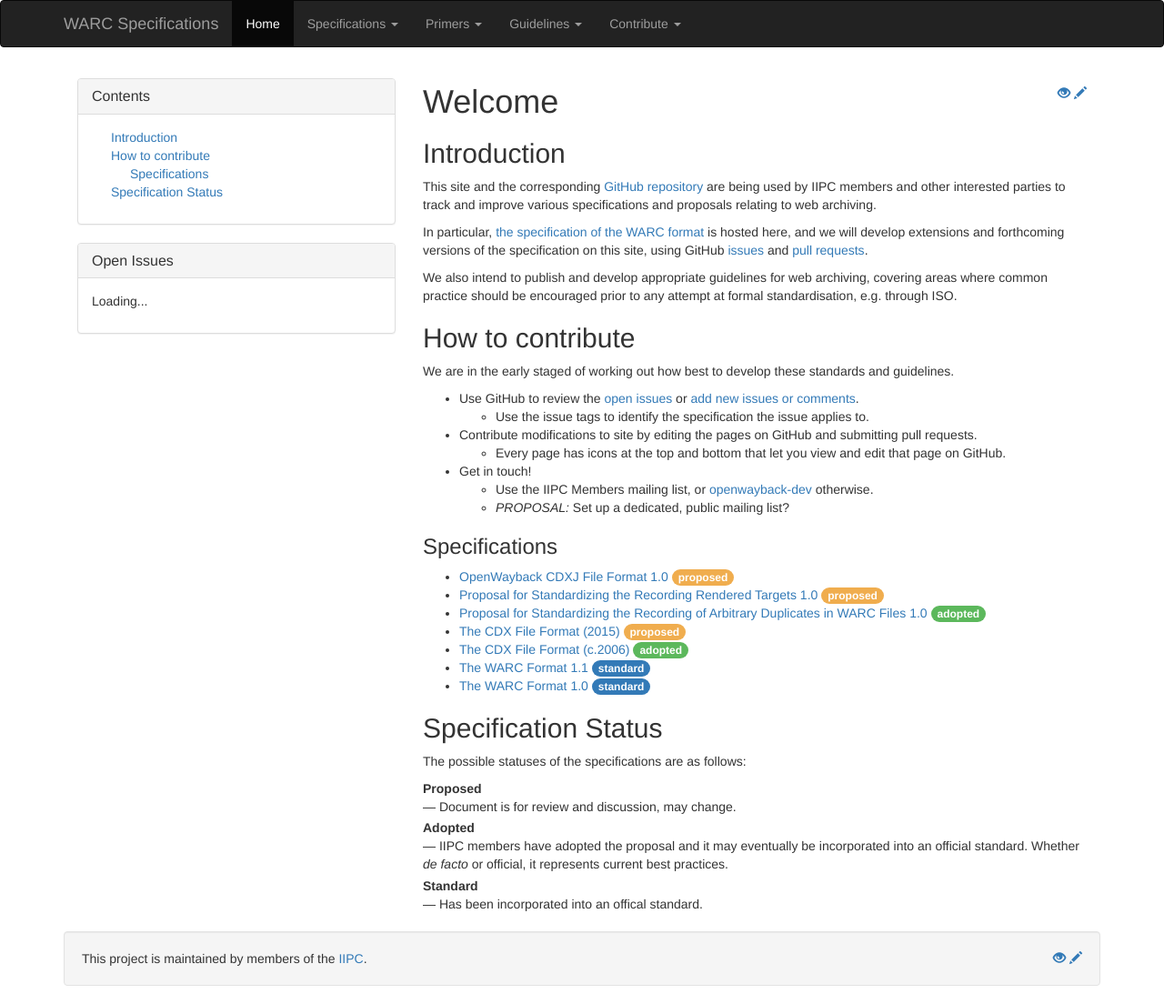
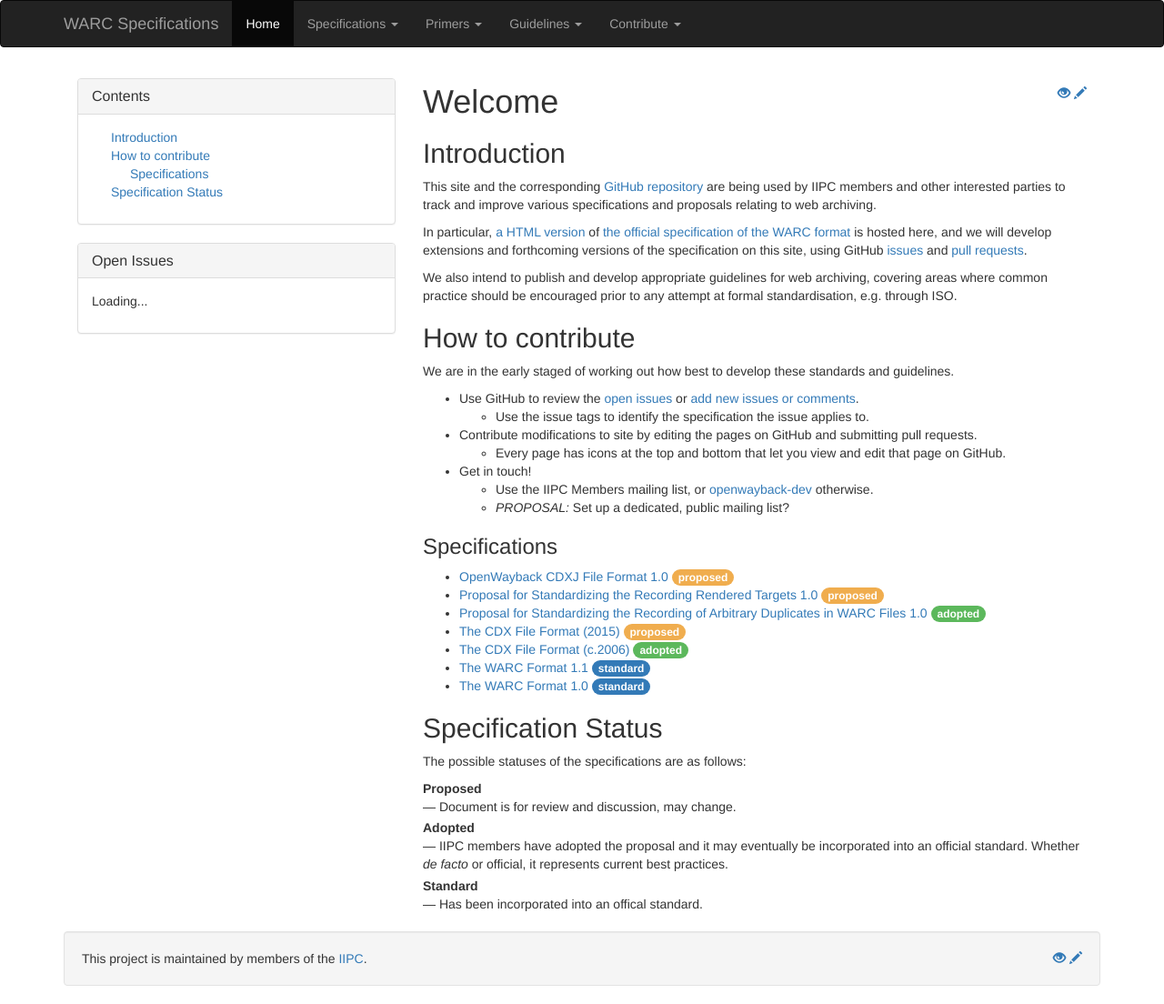
Before and after one commit to iipc/warc-specifications, a Jekyll site: the page built from index.md, in a window 1280 px wide. Shown: the whole page at 91% size. Built offline with Jekyll 4.4.1, drawn with Linux system fonts in a browser that asks for light colours; nearby versions of some CDN libraries.

Commit message:
Clarified that this is not the official spec.

```diff
--- a/index.md
+++ b/index.md
@@ -7,7 +7,7 @@
 
 This site and the corresponding [GitHub repository](https://github.com/iipc/warc-specifications) are being used by IIPC members and other interested parties to track and improve various specifications and proposals relating to web archiving.
 
-In particular, [the specification of the WARC format](./specifications/warc-format/warc-1.1/) is hosted here, and we will develop extensions and forthcoming versions of the specification on this site, using GitHub [issues](https://github.com/iipc/warc-specifications/issues) and [pull requests](https://github.com/iipc/warc-specifications/pulls).
+In particular, [a HTML version](./specifications/warc-format/warc-1.1/) of [the official specification of the WARC format](http://bibnum.bnf.fr/WARC/) is hosted here, and we will develop extensions and forthcoming versions of the specification on this site, using GitHub [issues](https://github.com/iipc/warc-specifications/issues) and [pull requests](https://github.com/iipc/warc-specifications/pulls).
 
 We also intend to publish and develop appropriate guidelines for web archiving, covering areas where common practice should be encouraged prior to any attempt at formal standardisation, e.g. through ISO.
 
```
